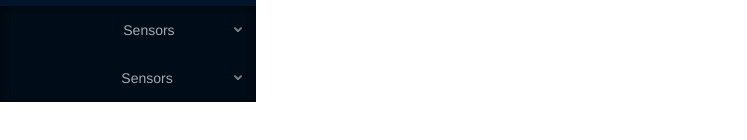
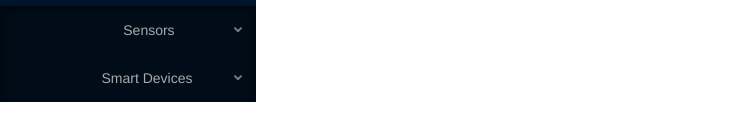
Before and after one commit to Since2019/IoT_dashboard_frontend, a Vue app: page / in a window 1280 px wide. Both pictures are taken after a click on the element "Devices". Shown: the part 310-450 px from the top of the page, without its empty margins (0-747 px from the left). Built offline with nearby package versions, Linux system fonts and the light colour scheme.

Commit message:
organized the navbar items

```diff
--- a/src/attributes/home-navigation.js
+++ b/src/attributes/home-navigation.js
@@ -5,6 +5,7 @@ export const nav_options = {
     Devices: "Devices",
     Analytics: "Analytics",
     Sensors: "Sensors",
+    Smart_Devices: "Smart Devices",
 }
 
 export const dashboard_options = [
--- a/src/components/Home/Navigation.vue
+++ b/src/components/Home/Navigation.vue
@@ -56,7 +56,7 @@
           <!-- title -->
           <span slot="title">
             <a-icon type="api" />
-            <span>{{ nav_options.Sensors }}</span>
+            <span>{{ nav_options.Smart_Devices }}</span>
           </span>
 
           <!-- item v-for -->
```
